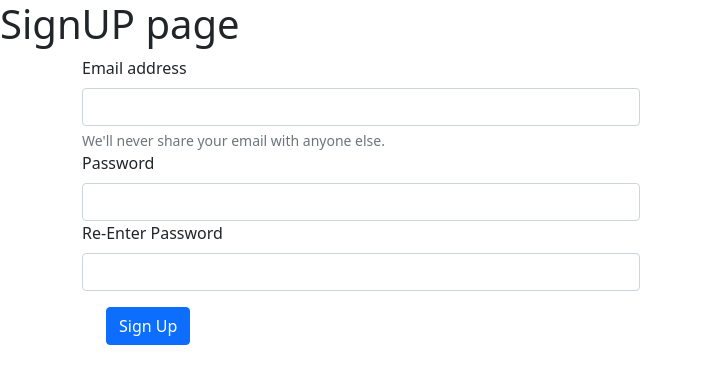
After one commit to varmor/Kinship, a Flask app: template templates/signup.html in a window 1280 px wide. The commit adds this page. Shown: the top 384 px of the page, without its empty margins (0-701 px from the left). Run offline with Flask 2, Linux system fonts and the light colour scheme; the template is opened without the code that fills it, so the values that code supplies are empty.

Commit message:
Setting up Environment

```diff
--- /dev/null
+++ b/server.py
@@ -0,0 +1,18 @@
+from flask import Flask, render_template, url_for
+
+server = Flask(__name__)
+
+@server.route("/")
+def index():
+    return render_template("index.html")
+
+@server.route("/signin")
+def login():
+    return render_template("signin.html")
+
+@server.route("/signup")
+def register():
+    return render_template("signup.html")
+
+if __name__ == '__main__':
+    server.run(debug=True)
--- a/templates/base.html
+++ b/templates/base.html
@@ -7,54 +7,21 @@
 
     <!-- Bootstrap CSS -->
     <link href="https://cdn.jsdelivr.net/npm/bootstrap@5.0.2/dist/css/bootstrap.min.css" rel="stylesheet" integrity="sha384-EVSTQN3/azprG1Anm3QDgpJLIm9Nao0Yz1ztcQTwFspd3yD65VohhpuuCOmLASjC" crossorigin="anonymous">
+    <link rel="stylesheet" type="text/css" href="{{url_for('static', filename ='style.css')}}">
 
-    <title>Kinship </title>
+    {% block title %}
+
+    {% endblock %}
   </head>
   <body>
-    <!-- <nav class="navbar navbar-dark bg-dark"> -->
-     <nav class="navbar navbar-expand-lg navbar-dark bg-dark">
-  <div class="container-fluid">
-    <a class="navbar-brand" href="#">Kinship</a>
-    <button class="navbar-toggler" type="button" data-bs-toggle="collapse" data-bs-target="#navbarNavDropdown" aria-controls="navbarNavDropdown" aria-expanded="false" aria-label="Toggle navigation">
-      <span class="navbar-toggler-icon"></span>
-    </button>
-    <div class="collapse navbar-collapse" id="navbarNavDropdown">
-      <ul class="navbar-nav">
-        <li class="nav-item">
-          <a class="nav-link" href="login.html">Login</a>
-        </li>
-        <li class="nav-item">
-          <a class="nav-link" href="#">Register</a>
-        </li>
-      </ul>
-    </div>
-  </div>
-</nav>
+
+    {% block body %}
 
 
 
 
+    {% endblock %}
 
-
-
-
-
-
-
-
-
-
-
-
-    <!-- Optional JavaScript; choose one of the two! -->
-
-    <!-- Option 1: Bootstrap Bundle with Popper -->
     <script src="https://cdn.jsdelivr.net/npm/bootstrap@5.0.2/dist/js/bootstrap.bundle.min.js" integrity="sha384-MrcW6ZMFYlzcLA8Nl+NtUVF0sA7MsXsP1UyJoMp4YLEuNSfAP+JcXn/tWtIaxVXM" crossorigin="anonymous"></script>
-
-    <!-- Option 2: Separate Popper and Bootstrap JS -->
-    <!--
-    <script src="https://cdn.jsdelivr.net/npm/@popperjs/core@2.9.2/dist/umd/popper.min.js" integrity="sha384-IQsoLXl5PILFhosVNubq5LC7Qb9DXgDA9i+tQ8Zj3iwWAwPtgFTxbJ8NT4GN1R8p" crossorigin="anonymous"></script>
-    <script src="https://cdn.jsdelivr.net/npm/bootstrap@5.0.2/dist/js/bootstrap.min.js" integrity="sha384-cVKIPhGWiC2Al4u+LWgxfKTRIcfu0JTxR+EQDz/bgldoEyl4H0zUF0QKbrJ0EcQF" crossorigin="anonymous"></script>
-    -->
   </body>
 </html>
--- /dev/null
+++ b/templates/signup.html
@@ -0,0 +1,29 @@
+{% extends "base.html" %}
+{% block title %}
+<title>signup_page</title>
+{% endblock %}
+{% block body %}
+<h1>SignUP page</h1>
+<div class="container" >
+	<form>
+	  <div class="col-md-6">
+	    <label for="exampleInputEmail1" class="form-label">Email address</label>
+	    <input type="email" class="form-control" id="exampleInputEmail1" aria-describedby="emailHelp">
+	    <div id="emailHelp" class="form-text">We'll never share your email with anyone else.</div>
+	  </div>
+	  <div class="col-md-6">
+	    <label for="exampleInputPassword1" class="form-label">Password</label>
+	    <input type="password" class="form-control" id="exampleInputPassword1">
+	  </div>
+	  <div class="col-md-6">
+	    <label for="exampleInputPassword1" class="form-label">Re-Enter Password</label>
+	    <input type="password" class="form-control" id="exampleInputPassword1">
+	  </div>
+	  <div class="mt-3 form-check">
+	  <button type="submit" class="btn btn-primary">
+	  	Sign Up
+	  </button>
+	  </div>
+	</form>
+</div>
+{% endblock %}
```
Also changed, not shown: templates/index.html (added, +29 -0 lines), templates/login.html (deleted, +0 -44 lines), templates/signin.html (added, +25 -0 lines), static/style.css (added).
